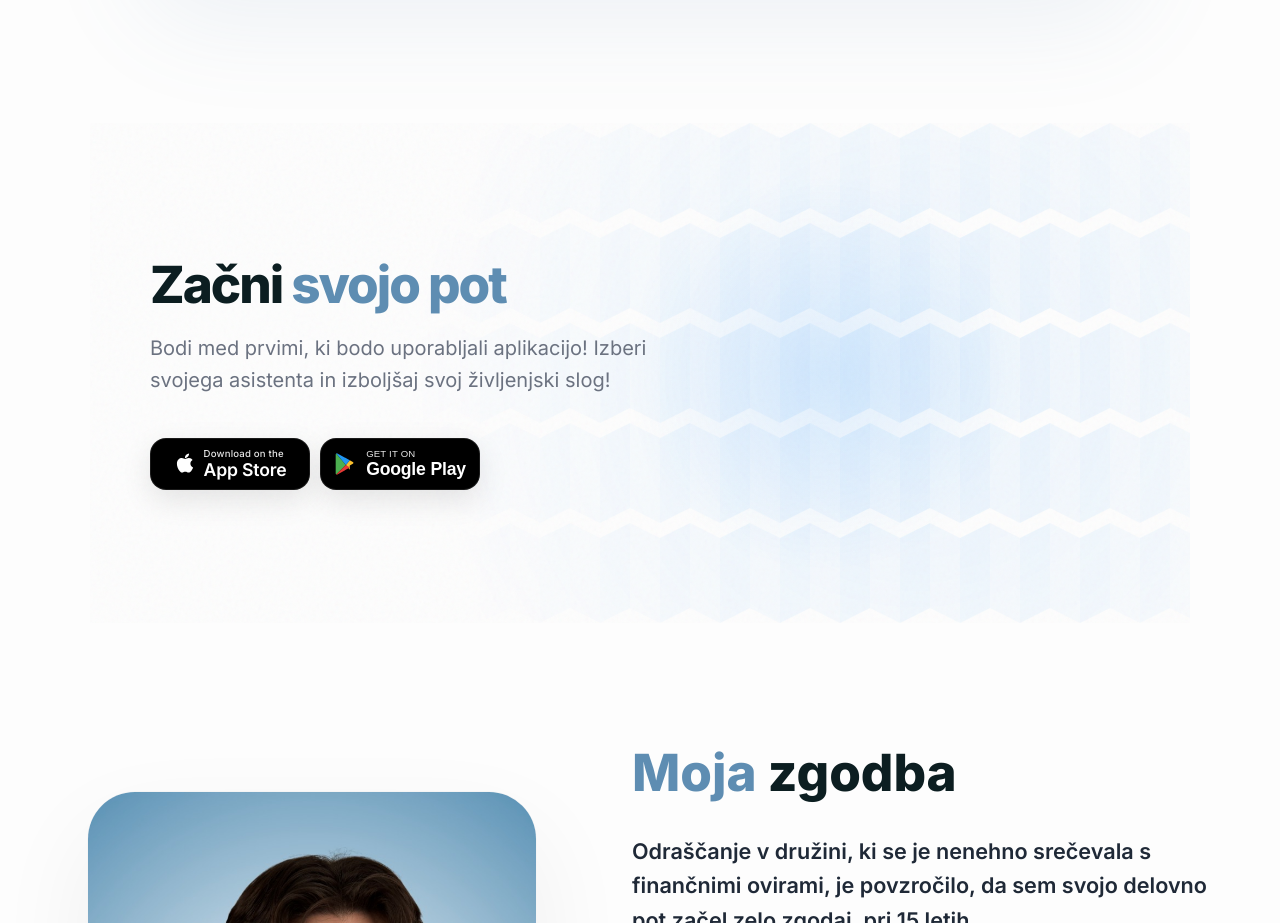
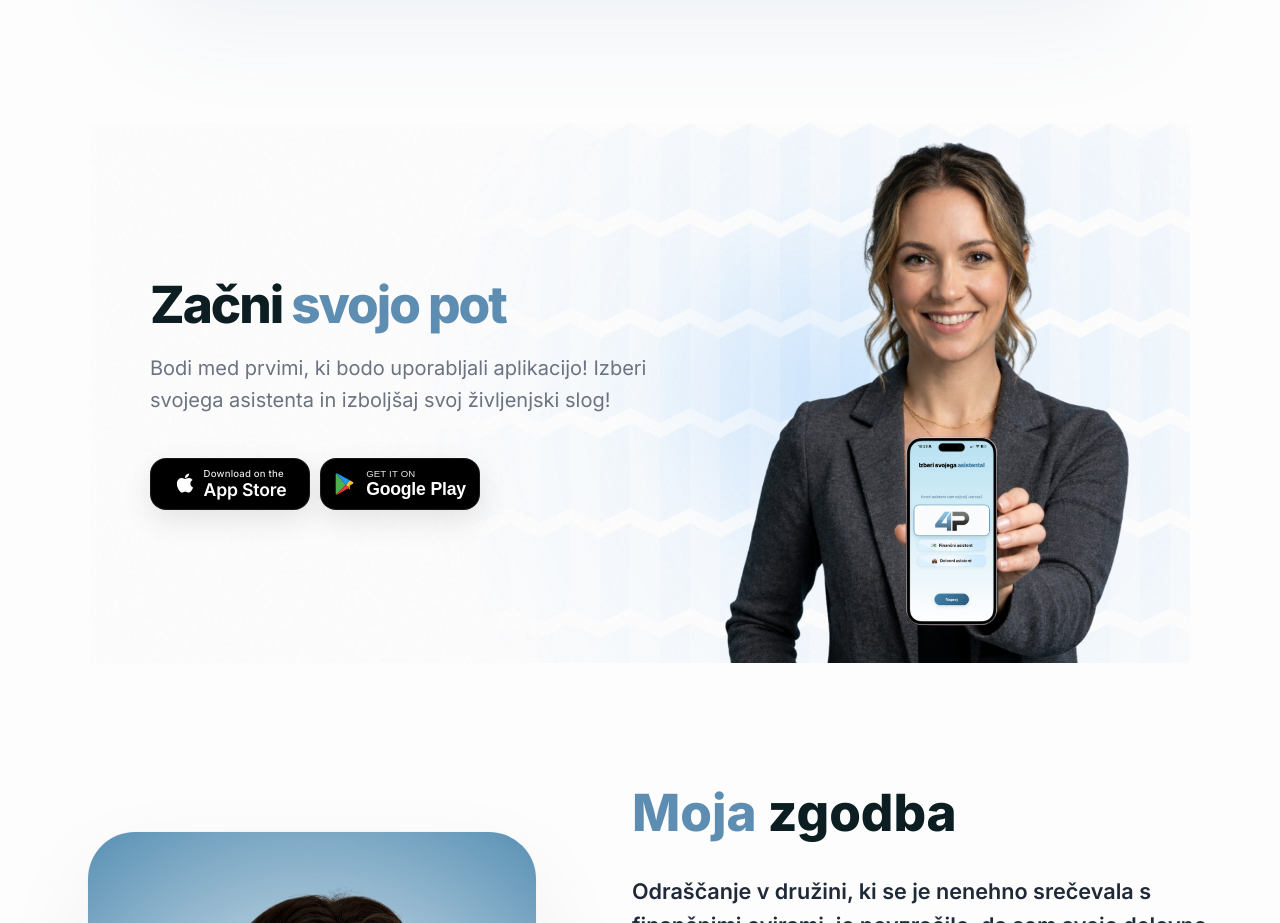
Before and after one commit to filipkolle/Landing-4P, a React (Vite) app: page /o-nas in a window 1280 px wide. Shown: the part 2880-3803 px from the top of the page. Built offline with nearby package versions, Linux system fonts and the light colour scheme.

Commit message:
feat: add woman mockup image to About CTA section

```diff
--- a/src/pages/AboutPage.jsx
+++ b/src/pages/AboutPage.jsx
@@ -9,6 +9,7 @@ import ctaWomanImg from '../assets/cta_woman_v2.png';
 import Footer from '../components/Footer';
 import founderImg from '../assets/founder.jpg';
 import signatureImg from '../assets/signature.png';
+import ctaWomanNewImg from '../assets/cta_woman_new.png';
 import '../styles/About.css';
 
 const expoOut = [0.19, 1, 0.22, 1];
@@ -298,6 +299,19 @@ const AboutPage = () => {
                 </button>
               </div>
             </div>
+
+            {/* Right side: Woman image (desktop only) */}
+            <div className="cta-right desktop-only" style={{ display: 'flex', alignItems: 'flex-end', justifyItems: 'center', position: 'relative', zIndex: 2, height: '100%' }}>
+              <motion.div
+                initial={{ opacity: 0, y: 30 }}
+                whileInView={{ opacity: 1, y: 0 }}
+                viewport={{ once: true }}
+                transition={{ duration: 1, ease: expoOut, delay: 0.2 }}
+                style={{ height: '100%', display: 'flex', alignItems: 'flex-end' }}
+              >
+                <img src={ctaWomanNewImg} alt="Finance 4P Assistant" style={{ maxWidth: '100%', maxHeight: '550px', objectFit: 'contain', objectPosition: 'bottom center', display: 'block', marginBottom: '-10px' }} />
+              </motion.div>
+            </div>
           </motion.div>
         </div>
       </section>
```
Also changed, not shown: src/assets/cta_woman_new.png (added).
